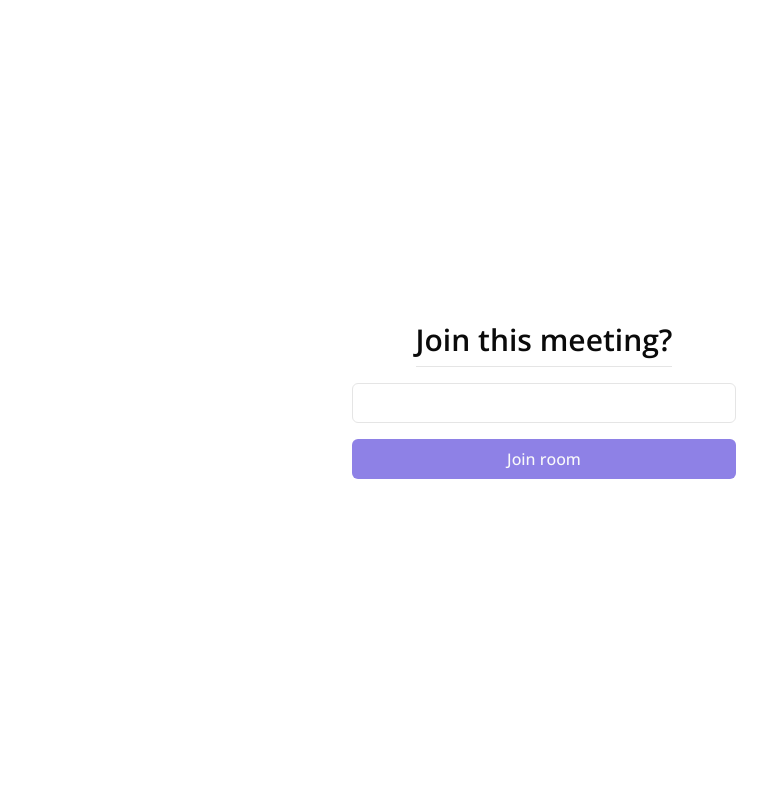
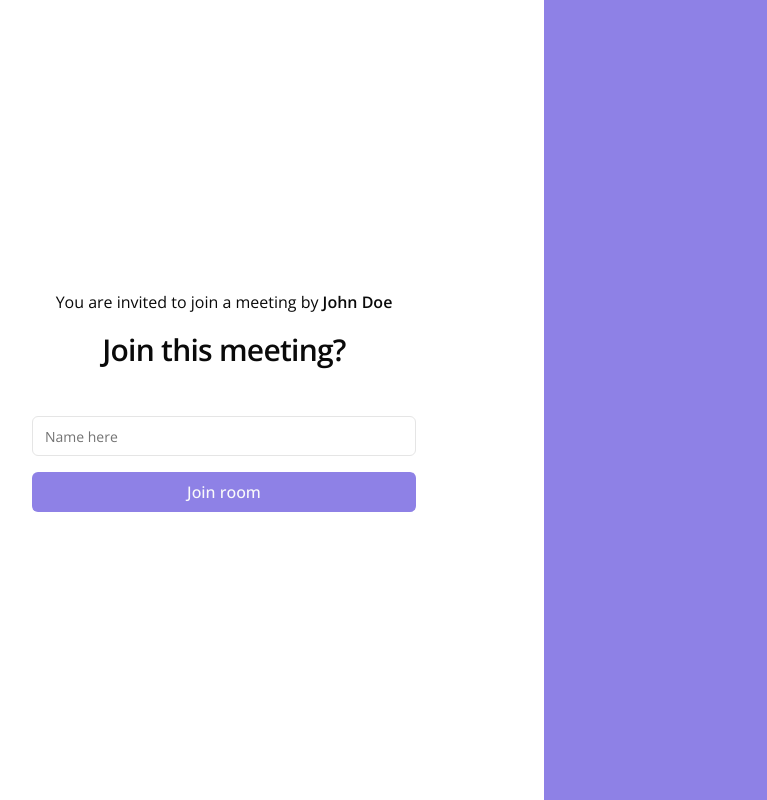
Before and after one commit to audgeviolin07/sentimentsolved, a Next.js app: page /join in a window 1280 px wide. Shown: the whole page, without its empty margins (96-863 px from the left). Built offline with nearby package versions, Linux system fonts and the light colour scheme.

Commit message:
Added join meeting

```diff
--- a/src/app/join/page.jsx
+++ b/src/app/join/page.jsx
@@ -1,19 +1,33 @@
-import { TypographyH2 } from "@/components/typography";
+import { TypographyH2, TypographyP } from "@/components/typography";
 import { Button } from "@/components/ui/button";
 import { Input } from "@/components/ui/input";
+import { Label } from "@/components/ui/label";
 
 export default function JoinPage() {
     return (
-        <section className={'h-screen flex items-center justify-center'}>
-            <div className={'w-full flex items-center justify-center flex-col max-w-sm gap-4'}>
+        <div className={'h-screen flex flex-col items-center justify-center lg:flex-row'}>
+            <section className={'h-screen flex-1 flex items-center justify-center'}>
+                <div className={'w-full flex items-center justify-center flex-col lg:max-w-sm gap-4'}>
+
+                    <TypographyP>
+                        You are invited to join a meeting by <span className={'font-semibold'}>John Doe</span>
+                    </TypographyP>
+
                     <TypographyH2>
                         Join this meeting?
                     </TypographyH2>
-                <Input label={'Test'}/>
+                    <div className={'w-full mt-8'}>
+                        <Input placeholder={'Name here'}/>
+                    </div>
+
                     <Button className={'w-full text-md'}>
                         Join room
                     </Button>
                 </div>
             </section>
+
+            <section className={'h-screen flex-1 bg-pastel-blue hidden lg:block'}>
+            </section>
+        </div>
     )
 }
--- a/src/app/page.js
+++ b/src/app/page.js
@@ -11,13 +11,15 @@ export default function Home() {
         <div className='absolute left-[250px] top-[-325px]'>
           <Image
           src={"/blob1.svg"}
+          alt={'test'}
           width={550}
           height={250}
           />
         </div>
         <div className='absolute left-[950px] top-[250px]'>
           <Image
-          src={"/blob2.svg"}
+          src={"/blob1.svg"}
+          alt={'test'}
           width={550}
           height={250}
           />
--- a/src/components/typography/index.jsx
+++ b/src/components/typography/index.jsx
@@ -8,7 +8,7 @@ export function TypographyH1({ children, className }) {
 
 export function TypographyH2({ children, className }) {
     return (
-      <h2 className={`scroll-m-20 border-b pb-2 text-3xl font-semibold trac transition-colors first:mt-0 ${className}`}>
+      <h2 className={`scroll-m-20 text-3xl font-semibold tracking-tight transition-colors ${className}`}>
         { children }
       </h2>
     )
@@ -33,7 +33,7 @@ export function TypographyH2({ children, className }) {
 
   export function TypographyP({ children, className }) {
     return (
-      <p className={`leading-7 [&:not(:first-child)]:mt-6 ${className}`}>
+      <p className={`leading-7 ${className}`}>
         { children }
       </p>
     )
```
Lines whose indentation alone changed are shown as unchanged.
